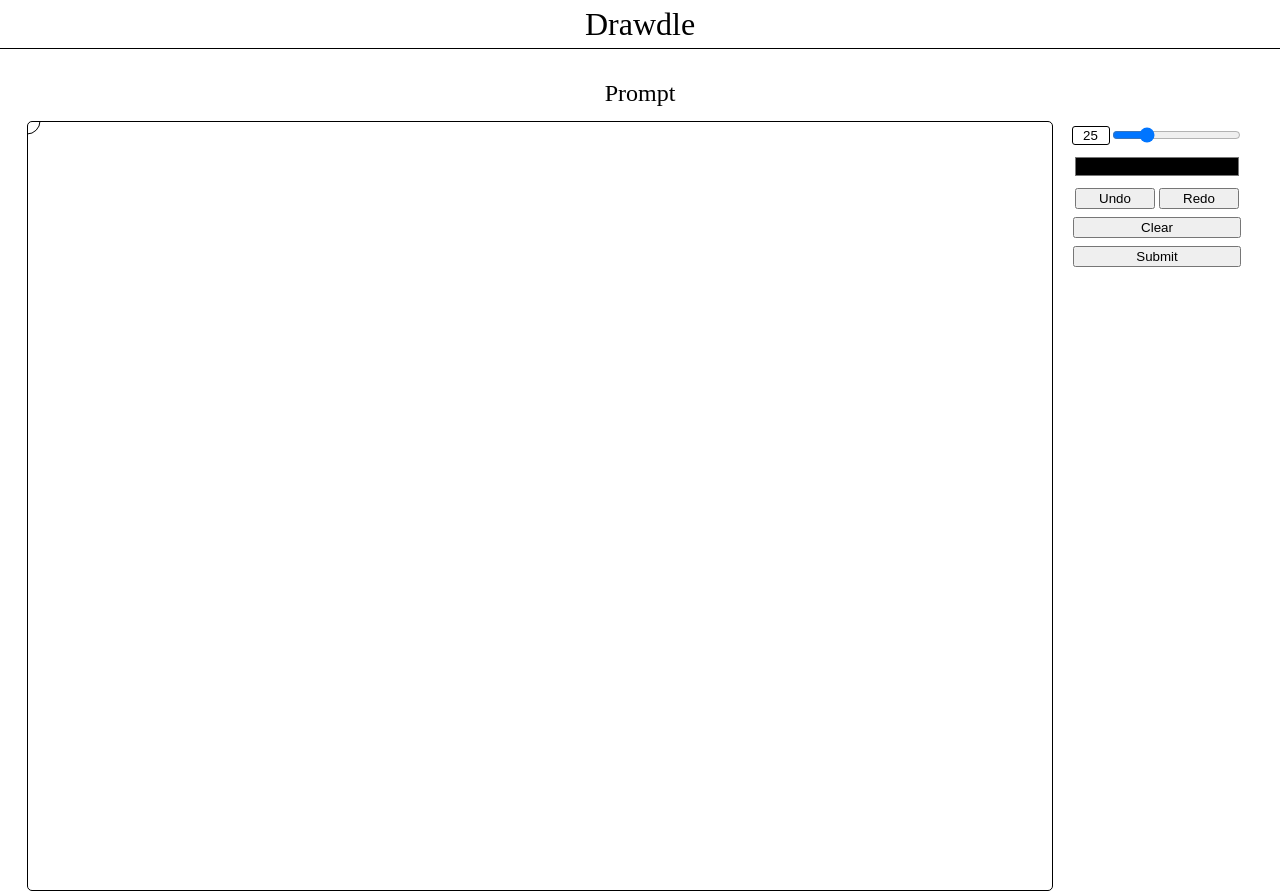
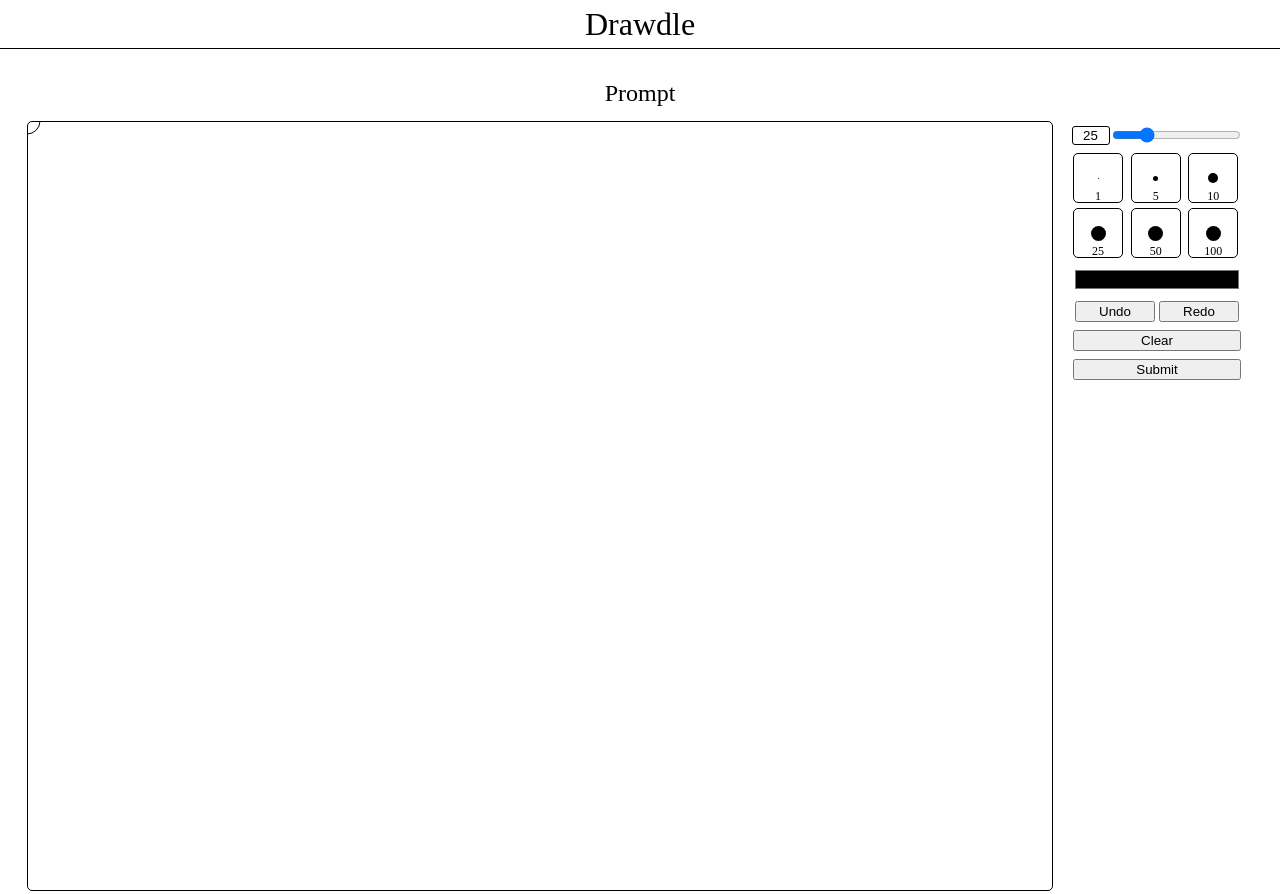
Before and after one commit to tommach591/drawdle, a React (Create React App) app: page / in a window 1280 px wide. Built offline with nearby package versions, Linux system fonts and the light colour scheme.

Commit message:
added default brush sizes

```diff
--- a/src/components/Canvas/Canvas.css
+++ b/src/components/Canvas/Canvas.css
@@ -64,6 +64,44 @@
   margin: 0;
 }
 
+.SizeGrid {
+  display: grid;
+  grid-template-columns: repeat(3, auto);
+  gap: 5px;
+}
+
+.DefaultSizes {
+  width: 3rem;
+  height: 3rem;
+
+  display: flex;
+  flex-direction: column;
+  align-items: center;
+  justify-content: center;
+
+  position: relative;
+
+  border: 1px solid black;
+  border-radius: 5px;
+}
+
+.DefaultSizes:hover {
+  cursor: pointer;
+}
+
+.DefaultSizes > div {
+  max-width: 15px;
+  max-height: 15px;
+  background: black;
+  border-radius: 50%;
+}
+
+.DefaultSizes > h1 {
+  font-size: 12px;
+  position: absolute;
+  bottom: 0px;
+}
+
 .Color {
   border: none;
   background: none;
--- a/src/components/Canvas/Canvas.jsx
+++ b/src/components/Canvas/Canvas.jsx
@@ -2,12 +2,13 @@ import { useState, useEffect, useRef } from "react";
 import "./Canvas.css";
 
 function Canvas() {
+  const defaultSize = [1, 5, 10, 25, 50, 100];
   const canvasRef = useRef(null);
   const whiteboardRef = useRef(null);
   const [mouseData, setMouseData] = useState({ x: 0, y: 0 });
   const [canvasCTX, setCanvasCTX] = useState(null);
   const [color, setColor] = useState("#000000");
-  const [size, setSize] = useState(25);
+  const [size, setSize] = useState(defaultSize[3]);
 
   const [undo, setUndo] = useState([[]]);
   const [redo, setRedo] = useState([]);
@@ -123,7 +124,7 @@ function Canvas() {
             width: `${size}px`,
             height: `${size}px`,
           }}
-        ></div>
+        />
       </div>
 
       <div className="Controls">
@@ -149,6 +150,21 @@ function Canvas() {
               setSize(event.target.value);
             }}
           />
+        </div>
+        <div className="SizeGrid">
+          {defaultSize.map((size) => {
+            return (
+              <div
+                className="DefaultSizes"
+                onClick={() => {
+                  setSize(size);
+                }}
+              >
+                <div style={{ width: size, height: size }} />
+                <h1>{size}</h1>
+              </div>
+            );
+          })}
         </div>
         <input
           className="Color"
```
